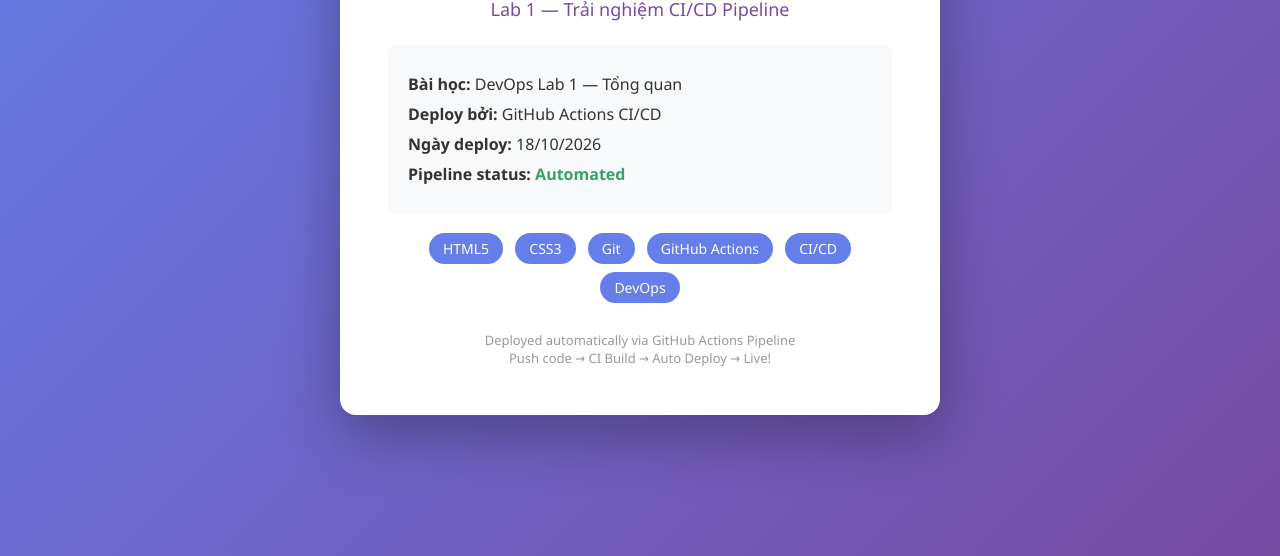
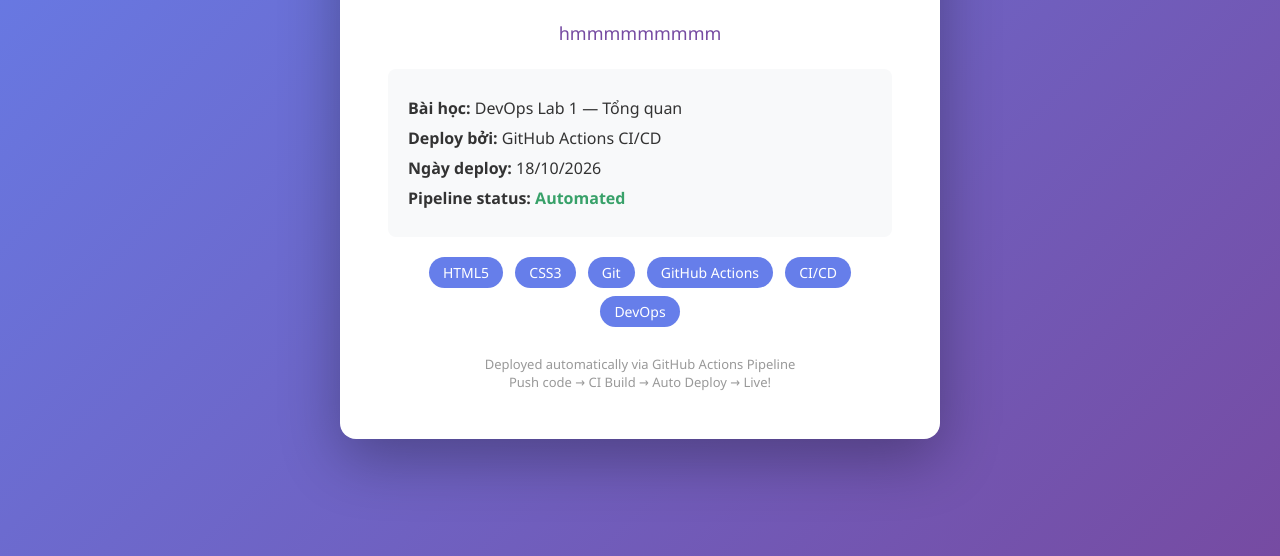
Before and after one commit to Congbidepchai/devops-lab1-portfolio, a plain HTML site: page index.html in a window 1280 px wide. Shown: the part 244-800 px from the top of the page. Drawn offline with Linux system fonts and the light colour scheme.

Commit message:
update file html

```diff
--- a/index.html
+++ b/index.html
@@ -44,6 +44,7 @@
     <div class="container">
         <h1> Hello, DevOps!</h1>
         <h2>Lab 1 — Trải nghiệm CI/CD Pipeline</h2>
+            <h2>hmmmmmmmmm</h2>
 
         <div class="info">
             <p> <strong>Bài học:</strong> DevOps Lab 1 — Tổng quan</p>
```
